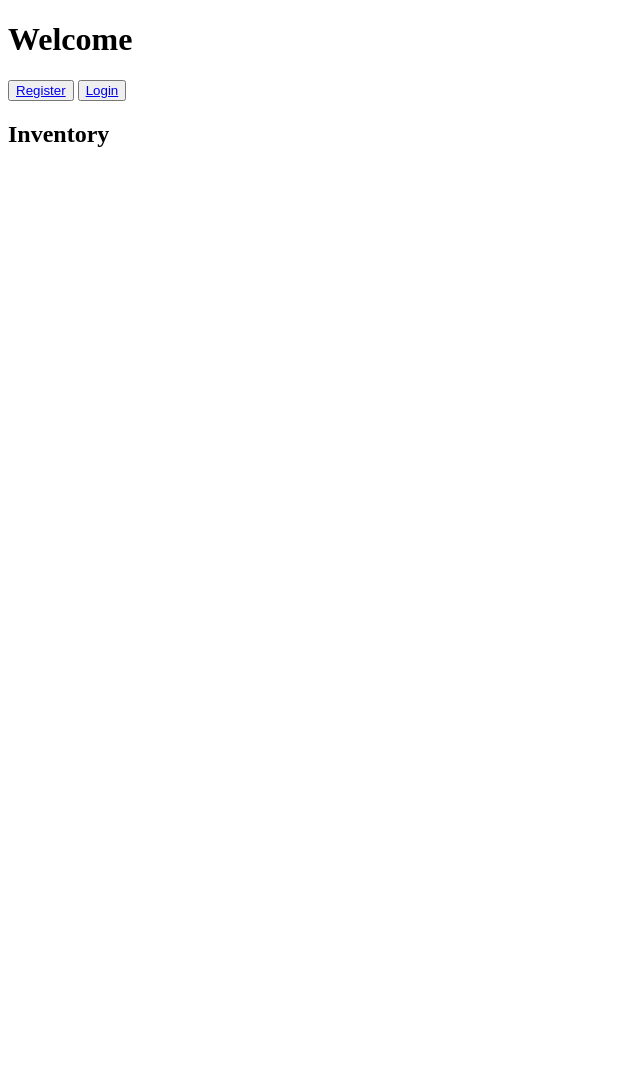
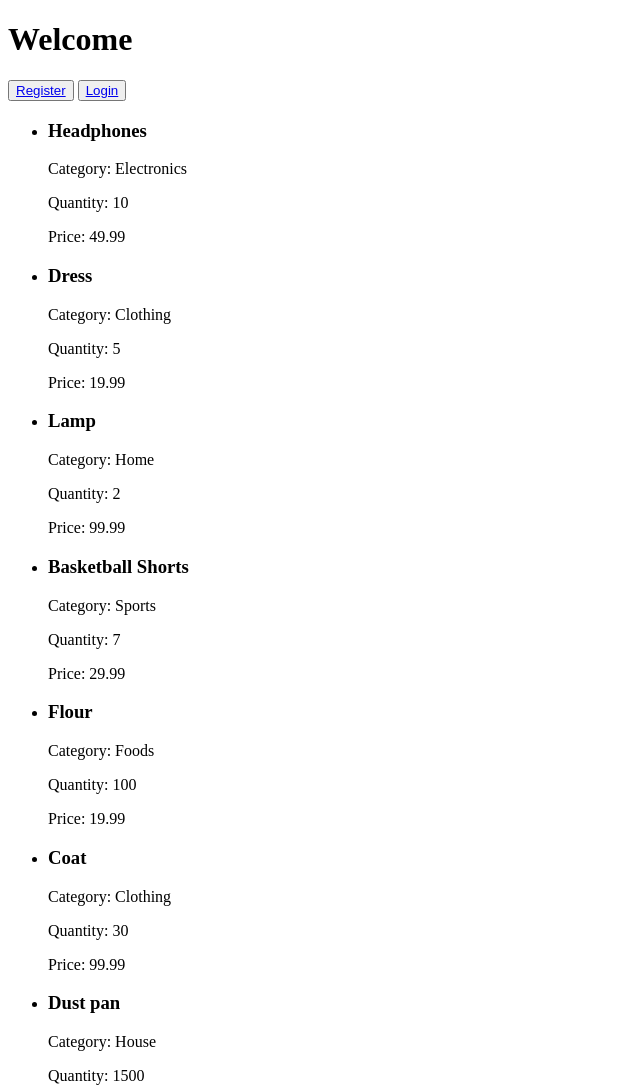
Before and after one commit to muthee-p/JSON, a website: page index.html in a window 1280 px wide. Shown: the top 1088 px of the page, without its empty margins (0-640 px from the left). Before the commit the page ends 800 px from the top, so only its background shows below. Drawn offline with Linux system fonts and the light colour scheme.

Commit message:
done for the day

```diff
--- a/index.html
+++ b/index.html
@@ -23,7 +23,7 @@
         const fullInventory = document.getElementById('full_inventory');
 
         // Loop through the users and create list items
-        data.inventory.forEach(product => {
+        data.forEach(product => {
           const listItem = document.createElement('li');
           const productName =document.createElement('h3');
           const productCategory =document.createElement('p');
```
